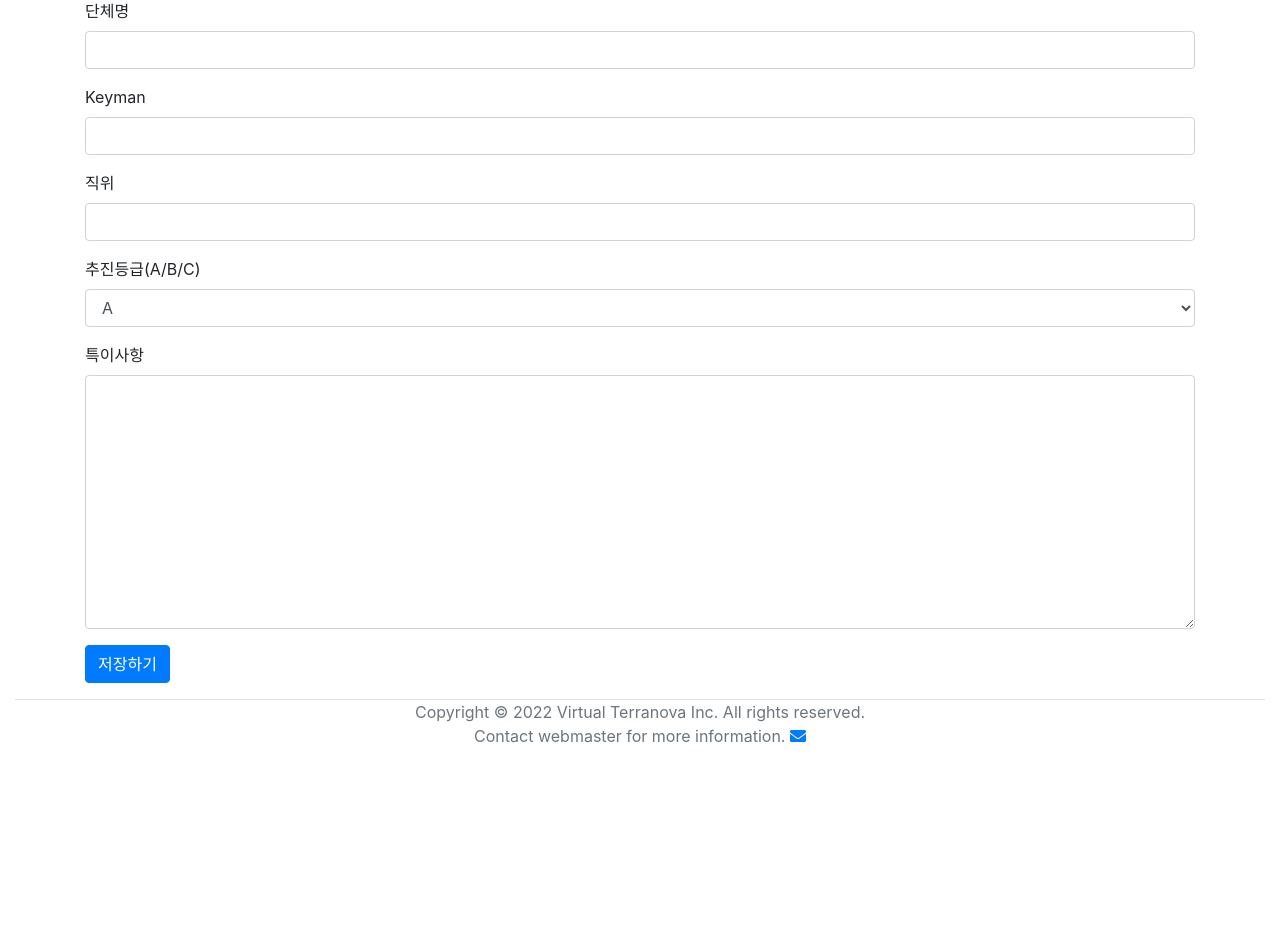
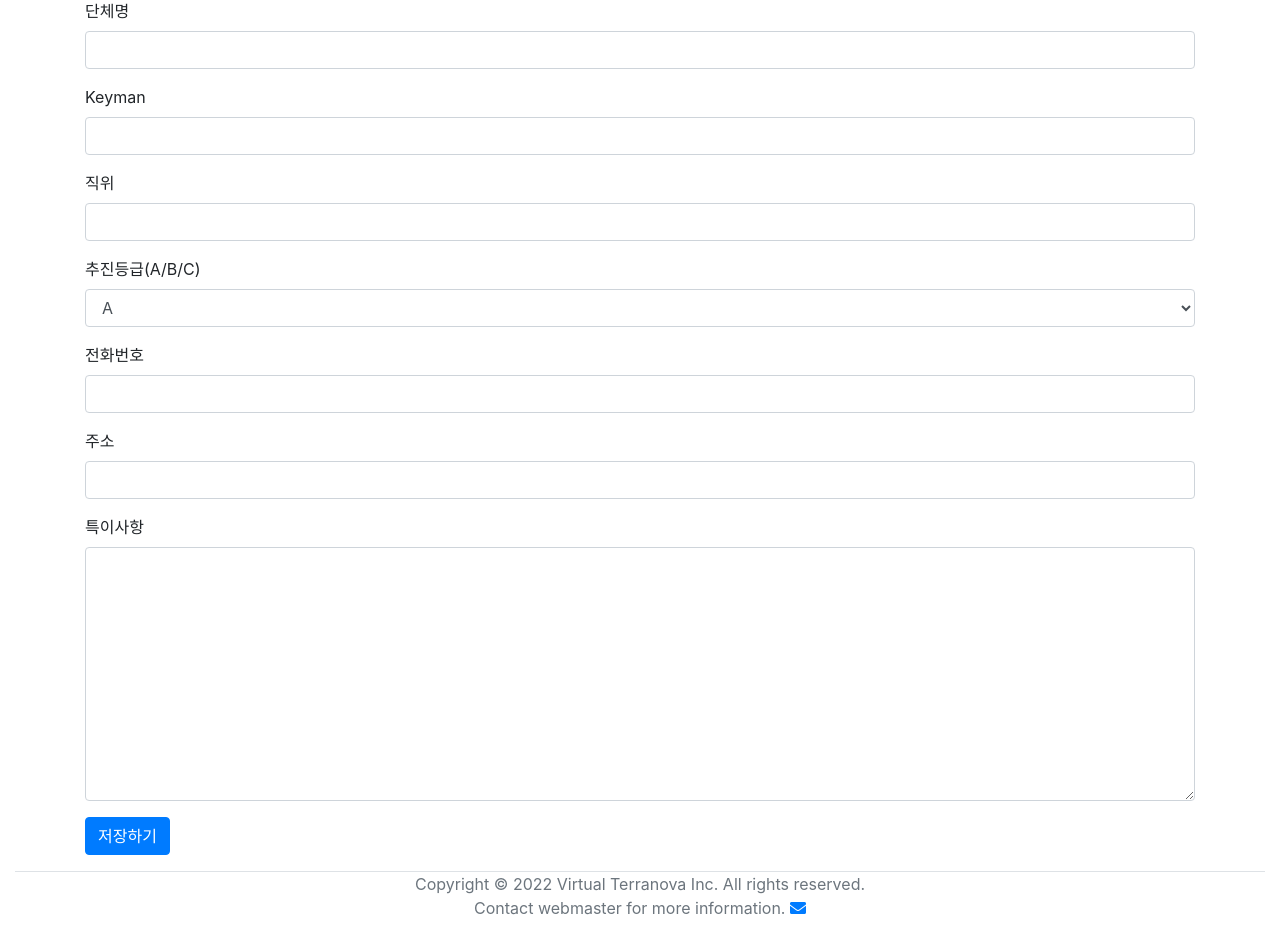
Before and after one commit to neworld0/neworld, a Django app: page /neworld/customer/create/ in a window 1280 px wide. Shown: the part 122-1058 px from the top of the page. Before the commit the page ends 865 px from the top, so only its background shows below. Run offline with Django 3.2, Linux system fonts and the light colour scheme; the visitor is signed in with stand-in values (Sample User, id 1); data comes from the database, SQL or seed files in the repository; some libraries are stand-ins or nearby versions.

Commit message:
minor change of customer

```diff
--- a/neworld/forms.py
+++ b/neworld/forms.py
@@ -51,12 +51,14 @@ class ResearchForm(forms.ModelForm):
 class CustomerForm(forms.ModelForm):
     class Meta:
         model = Customer
-        fields = ['name', 'keyman', 'position', 'grade', 'remark']
+        fields = ['name', 'keyman', 'position', 'grade', 'tel', 'address', 'remark']
         labels = {
             'name': '단체명',
             'keyman': 'Keyman',
             'position': '직위',
             'grade': '추진등급(A/B/C)',
+            'tel': '전화번호',
+            'address': '주소',
             'remark': '특이사항',
         }
 
--- a/neworld/models.py
+++ b/neworld/models.py
@@ -171,7 +171,9 @@ class Customer(models.Model):
     keyman = models.TextField()
     position = models.TextField()
     grade = models.CharField(max_length=2)
-    remark = models.TextField()
+    tel = models.TextField(null=True, blank=True)
+    address = models.TextField(null=True, blank=True)
+    remark = models.TextField(null=True, blank=True)
     create_date = models.DateTimeField(auto_now_add=True)
     modify_date = models.DateTimeField(null=True, blank=True)
     voter = models.ManyToManyField(User, related_name='voter_customer', null=True)
--- a/templates/neworld/customer_form.html
+++ b/templates/neworld/customer_form.html
@@ -42,6 +42,16 @@
             </select>
         </div>
         <div class="form-group">
+            <label for="tel">전화번호</label>
+            <input type="text" class="form-control" name="tel" id="tel"
+                   value="{{ form.position.value|default_if_none:'' }}">
+        </div>
+        <div class="form-group">
+            <label for="address">주소</label>
+            <input type="text" class="form-control" name="address" id="address"
+                   value="{{ form.position.value|default_if_none:'' }}">
+        </div>
+        <div class="form-group">
             <label for="remark">특이사항</label>
             <textarea class="form-control" name="remark"
                       id="remark" rows="10">{{ form.remark.value|default_if_none:'' }}</textarea>
```
Also changed, not shown: templates/neworld/customer_detail.html (+11 -5 lines), neworld/migrations/0016_auto_20220203_1312.py (added).
